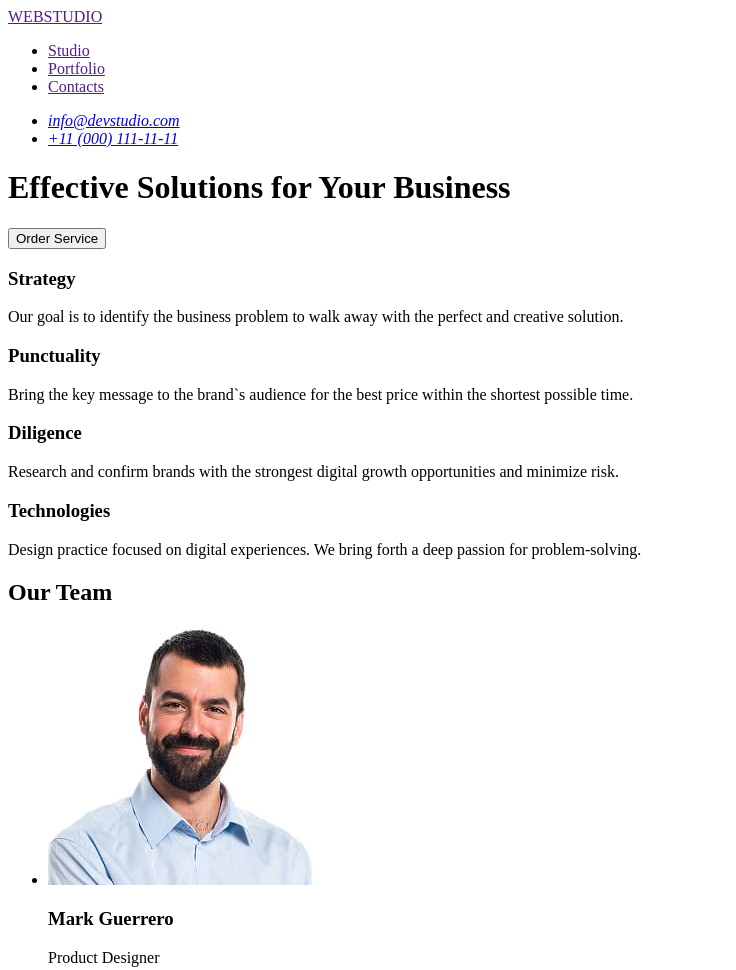
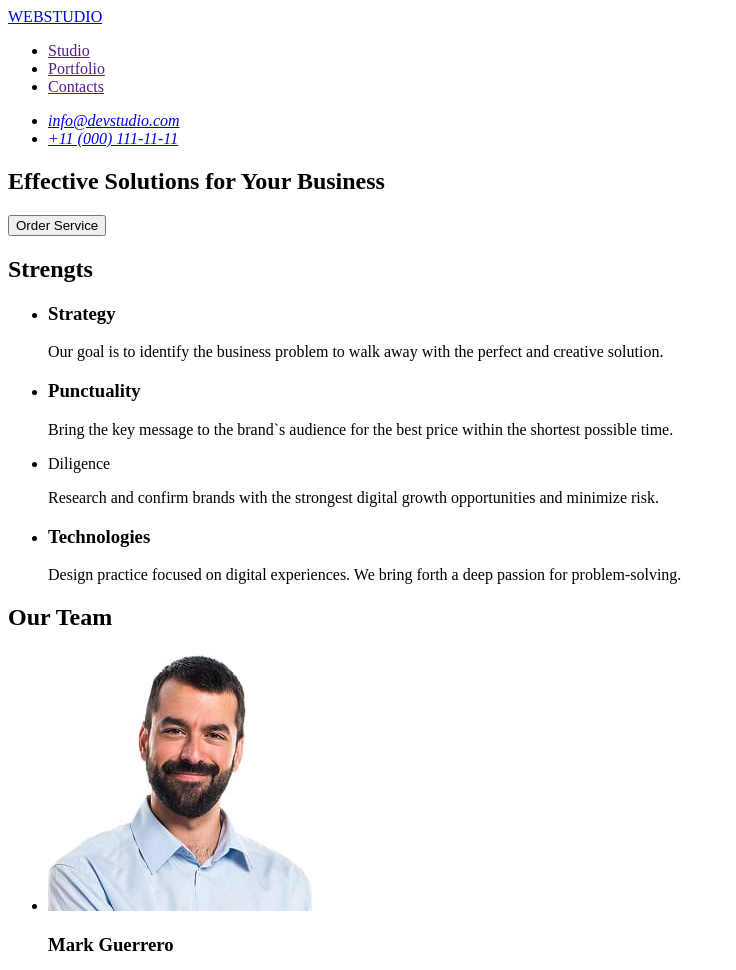
Before and after one commit to anastasiiahakalo/goit-markup-hw-01, a plain HTML site: page index.html in a window 1280 px wide. Shown: the top 970 px of the page, without its empty margins (0-736 px from the left). Drawn offline with Linux system fonts and the light colour scheme.

Commit message:
fix errors

```diff
--- a/index.html
+++ b/index.html
@@ -7,8 +7,8 @@
 </head>
 <body>
     <header>
-        <a href="" >WEBSTUDIO</a>
         <nav>
+            <a href="./index.html">WEBSTUDIO</a>
             <ul>
                 <li>
                     <a href="">Studio</a>
@@ -31,37 +31,40 @@
                 </li>
             </ul>
         </address>
-        <div>
-            <h1>Effective Solutions for Your Business</h1>
-            <button type="button">Order Service</button>
-        </div>
+
     </header>
     <main>
         <section>
-            <div>
+                <h1>Effective Solutions for Your Business</h1>
+                <button type="button">Order Service</button>
+        </section>
+        <section>
+            <h2>Strengts</h2>
+            <ul>
+                <li>
                     <h3>Strategy</h3>
                     <p>Our goal is to identify the business
                     problem to walk away with the
                     perfect and creative solution.</p>
-            </div>
-            <div>
+                </li>
+                <li>
                     <h3>Punctuality </h3>
                     <p>Bring the key message to the
                     brand`s audience for the best price
                     within the shortest possible time.</p>
-            </div>
-            <div>
+                </li>
+                <li
                     <h3>Diligence</h3>
                     <p>Research and confirm brands with
                     the strongest digital growth
                     opportunities and minimize risk.</p>
-            </div>
-            <div>
+                </li>
+                <li>
                     <h3>Technologies</h3>
                     <p>Design practice focused on digital
                     experiences. We bring forth a deep
                     passion for problem-solving.</p>
-            </div>
+                </li>
         </section>
         <section>
             <h2>Our Team</h2>
@@ -111,7 +114,7 @@
     </main>
     <footer>
         <div>
-            <p> WEBSTUDIO</p>
+            <a src="./index.html"> WEBSTUDIO</a>
             <p>
             Increase the flow of customers and
             sales for your business with digital
```
Lines whose indentation alone changed are shown as unchanged.
